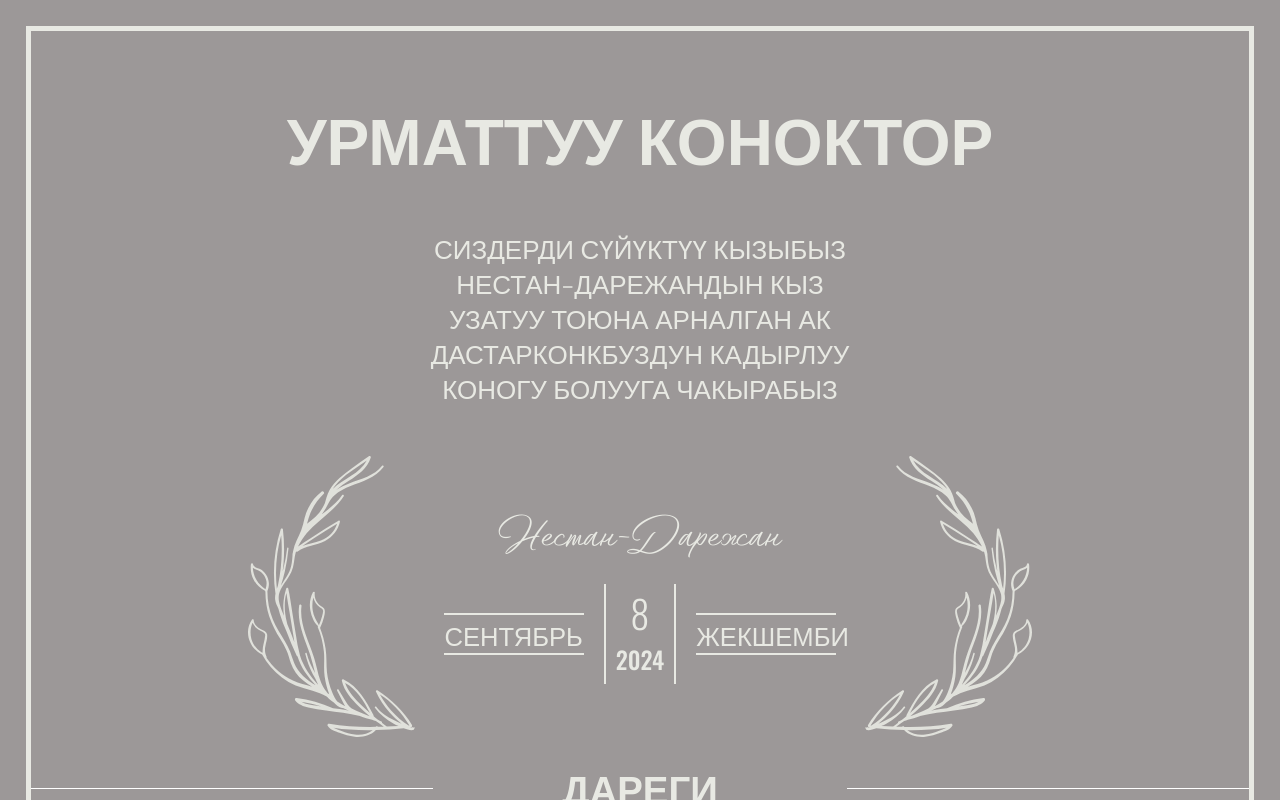
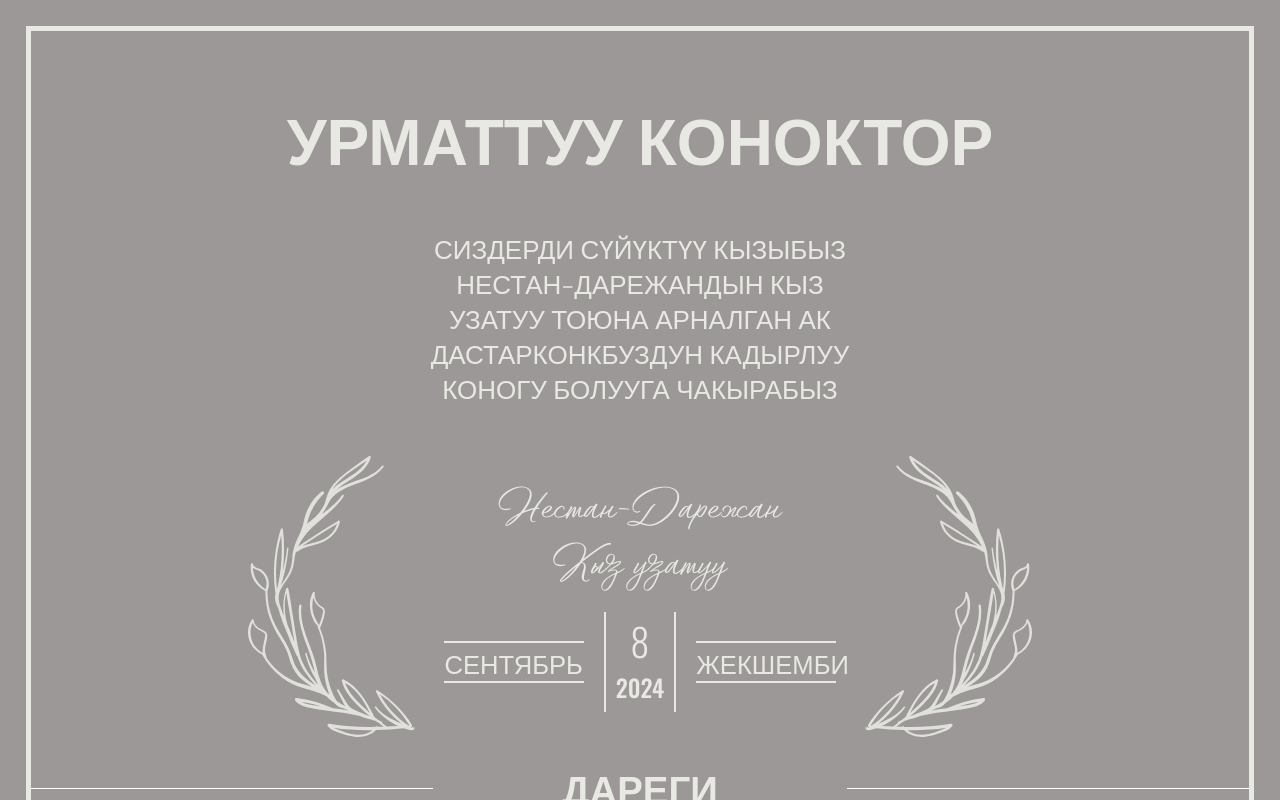
Before and after one commit to KGstievK/Aya_Qyz_Uzatuu-, a Next.js app: page / in a window 1280 px wide. Shown: the top 800 px of the page. Built offline with nearby package versions, Linux system fonts and the light colour scheme; a web font is replaced by a local one.

Commit message:
Карындашым

```diff
--- a/src/components/pages/Nikhah/NikhahSection.module.scss
+++ b/src/components/pages/Nikhah/NikhahSection.module.scss
@@ -124,7 +124,6 @@
           text-align: center;
           font-size: clamp(30px, 3vw, 82px);
           font-family: "Kindentosca";
-
           @media (max-width: 1051px) {
             width: 270px;
           }
--- a/src/components/pages/Nikhah/NikhahSection.tsx
+++ b/src/components/pages/Nikhah/NikhahSection.tsx
@@ -122,8 +122,10 @@ const NikhahSection = () => {
             <Image className={scss.img} priority src={floral1} alt='flora-1'/>
             <div className={scss.we}>
               <h1>Нестан-Дарежан</h1>
+              <p className={bodoni_Moda.className}></p>
+              <h1 className={oswald.className}>Кыз узатуу</h1>
               <div className={scss.date}>
-                <h2 className={oswald.className}>АВГУСТ</h2>
+                <h2 className={oswald.className}>СЕНТЯБРЬ</h2>
                 <div className={scss.day}>
                 <h3 className={oswald.className}>8</h3>
                 <p className={oswald.className}>2024</p>
@@ -187,7 +189,7 @@ const NikhahSection = () => {
             <div className={scss.we}>
               <h1>Нестан-Дарежан</h1>
               <p className={bodoni_Moda.className}></p>
-              {/* <h1></h1> */}
+              <h1 className={oswald.className}>Кыз узатуу</h1>
               <div className={scss.date}>
                 <h2 className={oswald.className}>СЕНТЯБРЬ</h2>
                 <div className={scss.day}>
```
